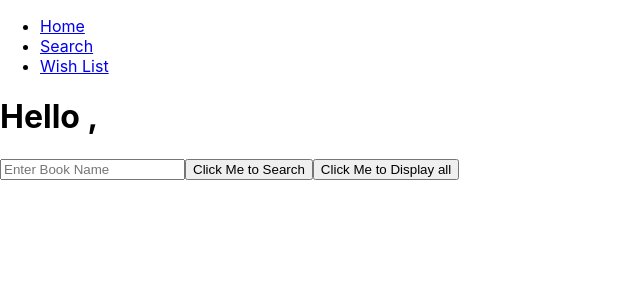
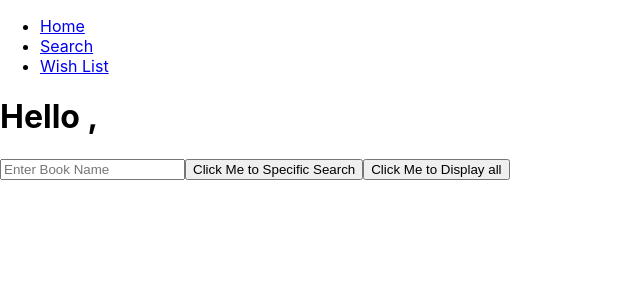
Before and after one commit to Yuvalkop22/books-finder1, a React (Create React App) app: page /search in a window 1280 px wide. Shown: the top 300 px of the page, without its empty margins (0-640 px from the left). Built offline with nearby package versions, Linux system fonts and the light colour scheme.

Commit message:
finished sofi sofi

```diff
--- a/src/components/Search.js
+++ b/src/components/Search.js
@@ -39,7 +39,7 @@ const Search = (props) => {
         <div>
             <h1>Hello , {props.value}</h1>
             <input type={'text'} ref={searchRef} placeholder={"Enter Book Name"} />
-            <button onClick={fetching}>Click Me to Search</button>
+            <button onClick={fetching}>Click Me to Specific Search</button>
             <button onClick={fetching1}>Click Me to Display all</button>
 
             {
```
